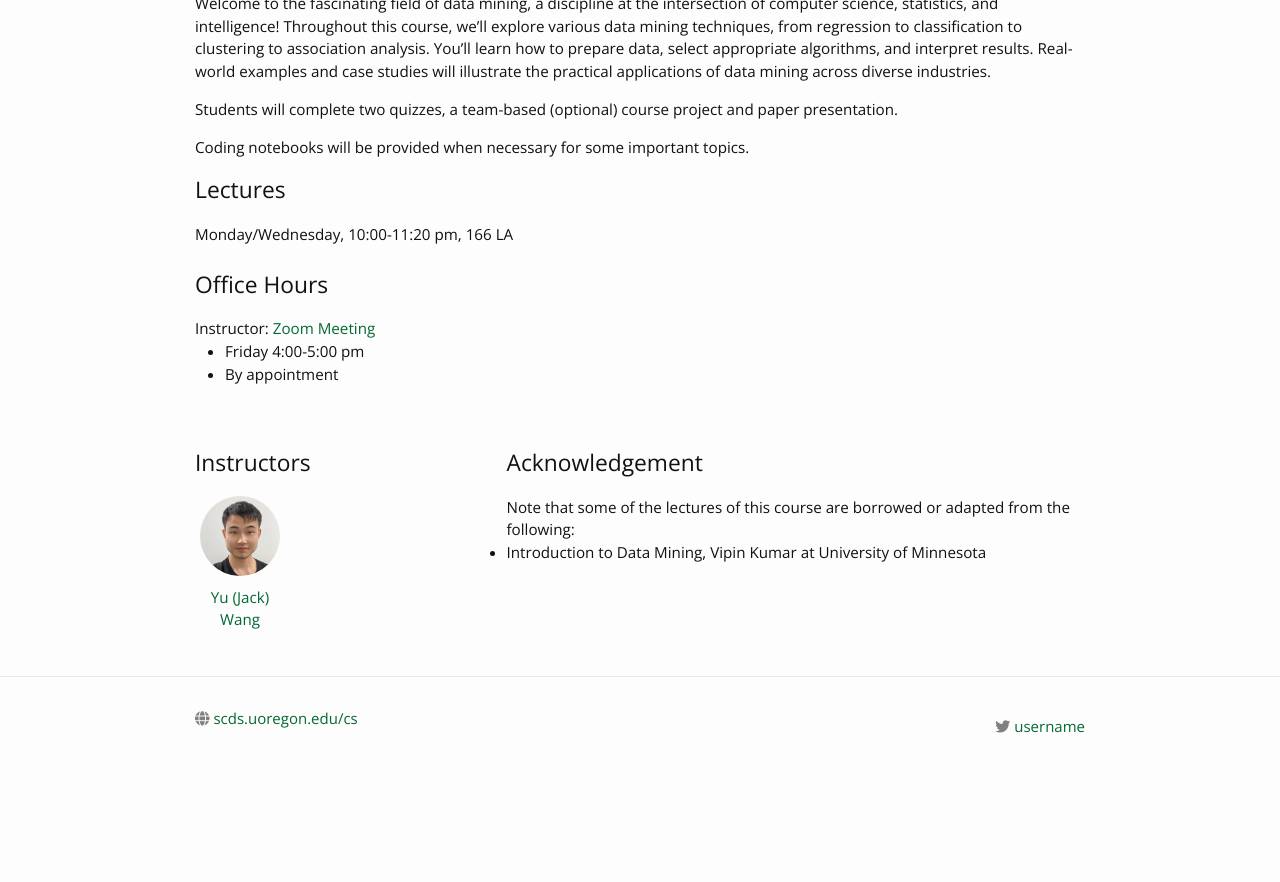
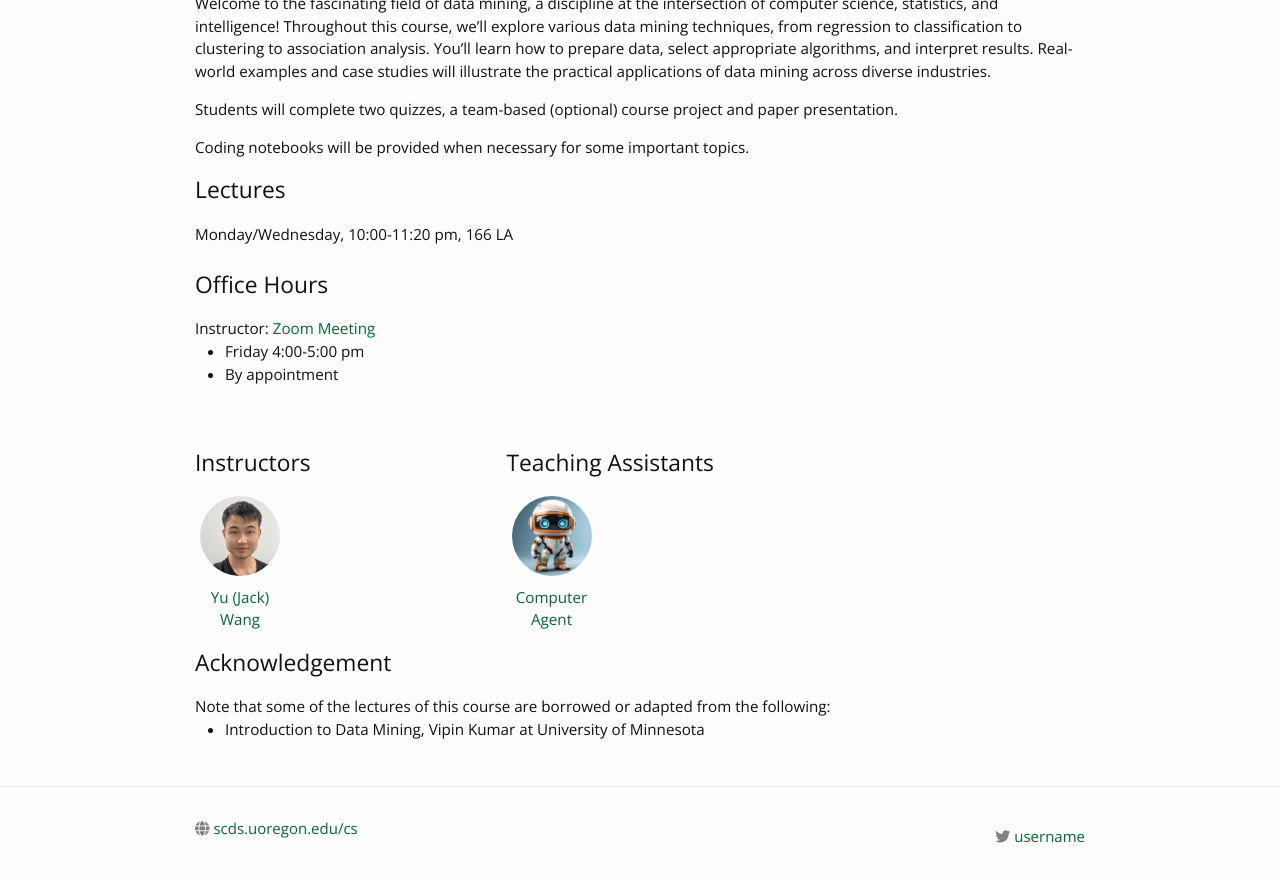
Before and after one commit to ML-Graph/winter-2025, a Jekyll site: the page built from index.md, in a window 1280 px wide and 900 px high, scrolled down 664 px. Shown: the top 882 px of the window. Built offline with Jekyll 4.4.1, drawn with Linux system fonts in a browser that asks for light colours; nearby versions of some CDN libraries; before the commit the page ends 1454 px from its top, so only the background shows below that.

Commit message:
Update home.html

```diff
--- a/_layouts/home.html
+++ b/_layouts/home.html
@@ -65,7 +65,7 @@ layout: default
             </div>
         </div>
 
-<!--         <div style="width:65%; float: left">
+        <div style="width:65%; float: left">
             <div class="profile-pic-gallary ">
                 <h2>Teaching Assistants</h2>
                 {% for ta in site.data.people.teaching_assistants %}
@@ -78,7 +78,7 @@ layout: default
                     {% endif %}
                 </div>
                 {% endfor %}
-            </div> -->
+            </div>
         </div>
     </div>
 <!--
```
